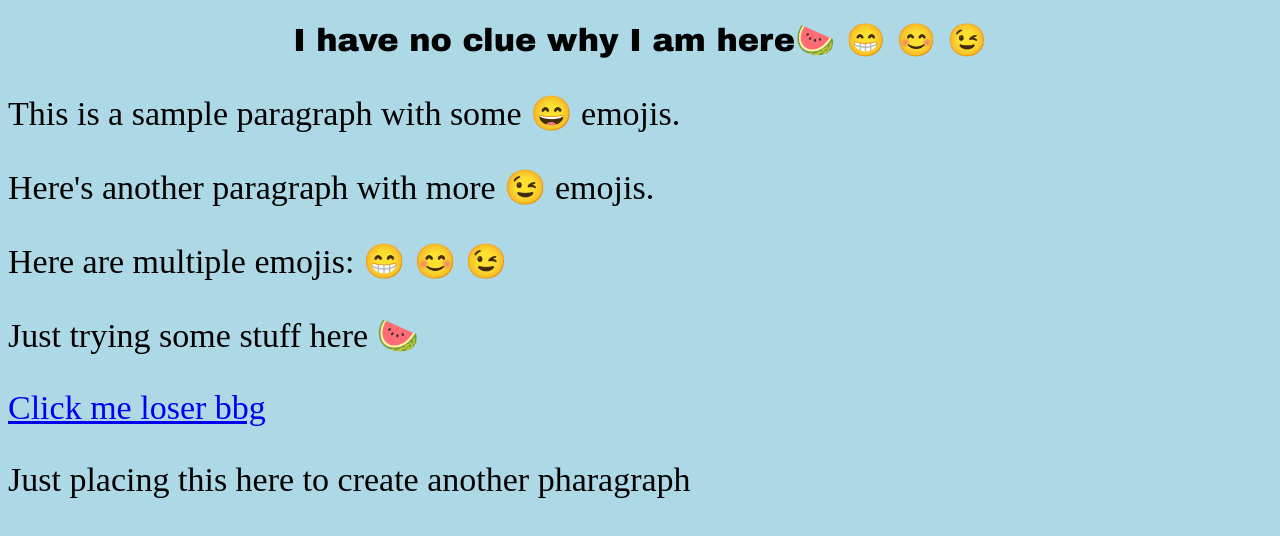
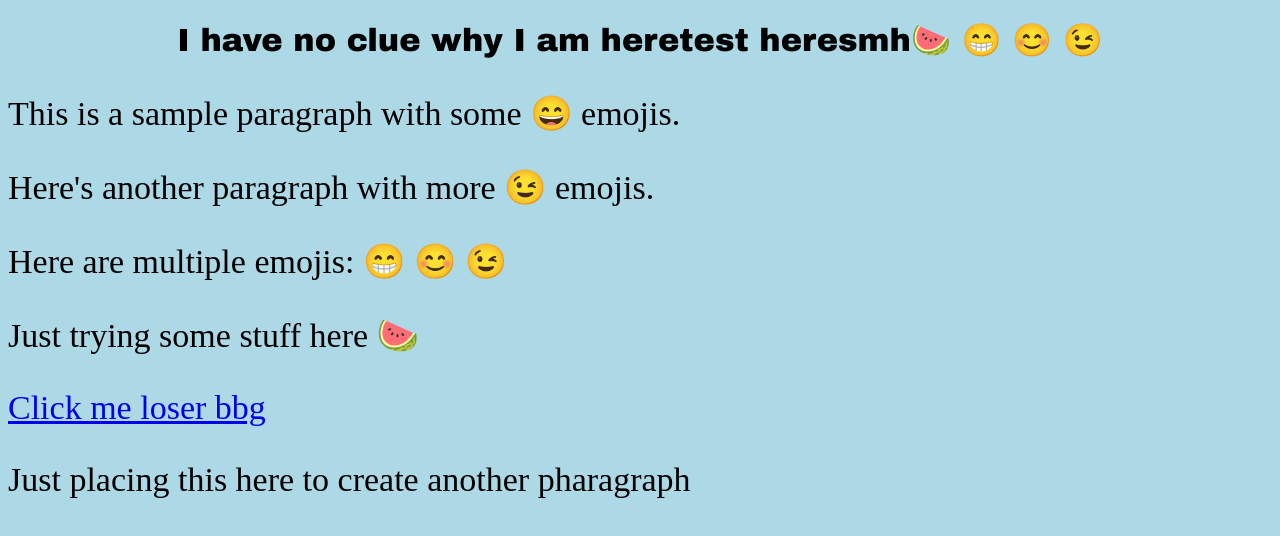
Before and after one commit to EmeraLeviathan/Informatics-Test, a plain HTML site: page Index.html in a window 1280 px wide. Drawn offline with Linux system fonts and the light colour scheme.

Commit message:
Update Index.html

```diff
--- a/Index.html
+++ b/Index.html
@@ -23,7 +23,7 @@
 </head>
 <body>
 	<body style="background-color: lightblue;">
-    <h1>I have no clue why I am here<span class="emoji">&#x1F349; &#x1F601; &#x1F60A; &#x1F609;</span></h1>
+    <h1>I have no clue why I am heretest heresmh<span class="emoji">&#x1F349; &#x1F601; &#x1F60A; &#x1F609;</span></h1>
 
     <p>This is a sample paragraph with some <span class="emoji">&#x1F604;</span> emojis.</p>
 
```
